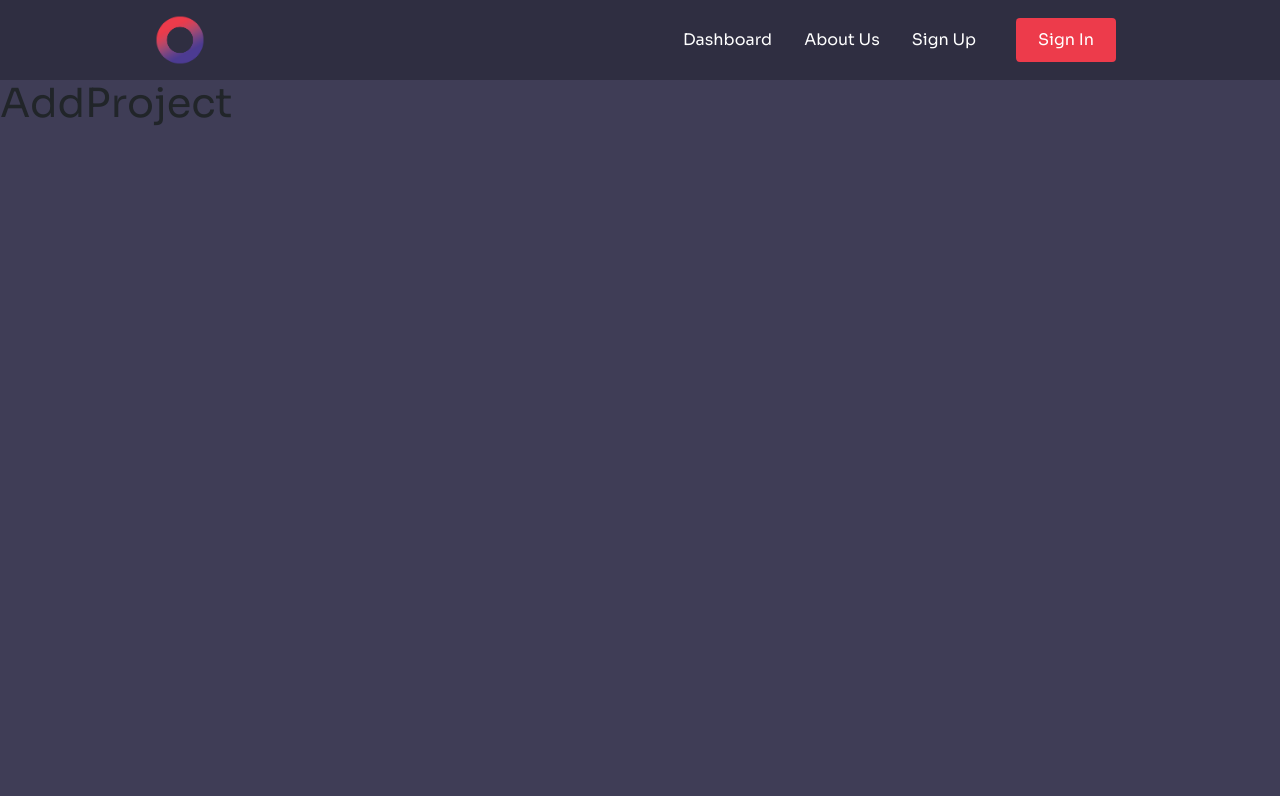
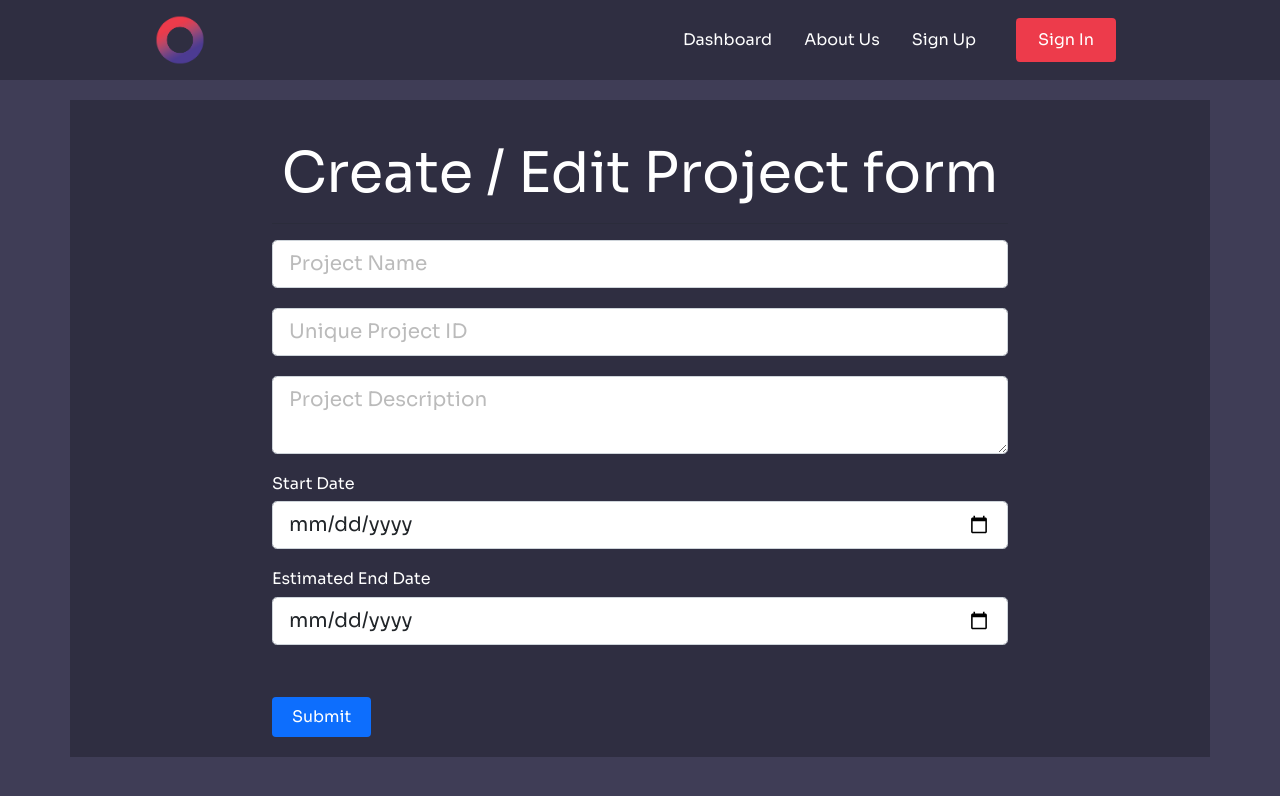
Before and after one commit to ImadMashhood/PPMTool, a React (Create React App) app in the folder ppmtool-react-client/: page /addProject in a window 1280 px wide. Shown: the top 796 px of the page. Built offline with nearby package versions, Linux system fonts and the light colour scheme.

Commit message:
Made visual changes and added JSON returning

```diff
--- a/ppmtool-react-client/src/App.css
+++ b/ppmtool-react-client/src/App.css
@@ -33,9 +33,13 @@ img {
   border-radius: 4px;
 }
 
-.list-group-item.delete {
+.button-wrapper .btn {
+  margin-bottom: 20px;
+}
+
+.project-board {
   color: white;
-  background-color: #ed3b4b;
+  background-color: #01baef;
   padding: 10px 22px;
   outline: none;
   border-radius: 4px;
@@ -114,8 +118,16 @@ img {
   color: #bbb !important;
 }
 
+.dash-board-button {
+  margin-top: 30px;
+  margin-bottom: 40px;
+  margin-left: 25%;
+  align-items: center;
+  justify-self: center;
+}
+
 .main {
-  margin-top: 20px;
+  margin-top: 10px;
   background-color: #3f3d56;
 }
 
@@ -249,3 +261,24 @@ img {
     margin-top: 2.5rem;
   }
 }
+
+.form-main {
+  margin-bottom: 20px;
+}
+.form-group {
+  margin-bottom: 20px;
+}
+
+.btn-primary {
+  font-size: 1rem;
+  padding: 8px 20px;
+  border: none;
+  border-radius: 4px;
+  text-align: center;
+  margin-top: 2rem;
+  cursor: pointer;
+  position: relative;
+  transition: all 0.35s;
+  outline: none;
+  color: #ed3b4b;
+}
--- a/ppmtool-react-client/src/components/Layout/DashboardElements.js
+++ b/ppmtool-react-client/src/components/Layout/DashboardElements.js
@@ -1,5 +1,5 @@
-import styled from 'styled-components';
-import { NavLink as Link } from 'react-router-dom';
+import styled from "styled-components";
+import { NavLink as Link } from "react-router-dom";
 
 export const CreateProjectBtn = styled(Link)`
   border-radius: 4px;
--- a/ppmtool-react-client/src/components/Layout/HeaderElements.js
+++ b/ppmtool-react-client/src/components/Layout/HeaderElements.js
@@ -20,6 +20,9 @@ export const NavLink = styled(Link)`
   height: 100%;
   cursor: pointer;
   &.active {
+    color: #ed3b4b;
+  }
+  &.hover {
     color: #ed3b4b;
   }
 `;
@@ -89,3 +92,30 @@ export const NavBtnLink = styled(Link)`
     color: #fff;
   }
 `;
+
+export const DashBtn = styled.nav`
+  display: flex;
+  align-items: center;
+  margin-right: 24px;
+  @media screen and (max-width: 768px) {
+    display: none;
+  }
+`;
+
+export const DashBtnLink = styled(Link)`
+  border-radius: 4px;
+  background: #ed3b4b;
+  text-decoration: none;
+  padding: 10px 22px;
+  margin-left: 30px;
+  color: #fff;
+  outline: none;
+  border: none;
+  cursor: pointer;
+  transition: all 0.2s ease-in-out;
+  &:hover {
+    transition: all 0.2s ease-in-out;
+    background: #4c3b92;
+    color: #fff;
+  }
+`;
--- a/ppmtool-react-client/src/components/Project/AddProject.js
+++ b/ppmtool-react-client/src/components/Project/AddProject.js
@@ -1,10 +1,100 @@
 import React, { Component } from "react";
+import { DashBtn, DashBtnLink } from "../Layout/HeaderElements";
 
 class AddProject extends Component {
+  constructor() {
+    super();
+    this.state = {
+      projectName: "",
+      projectIdentifier: "",
+      description: "",
+      start_date: "",
+      end_date: "",
+    };
+    this.onChange = this.onChange.bind(this);
+    this.onSubmit = this.onSubmit.bind(this);
+  }
+
+  onChange(e) {
+    this.setState({ [e.target.name]: e.target.value });
+  }
+
+  onSubmit(e) {
+    e.preventDefault();
+    const newProject = {
+      projectName: this.state.projectName,
+      projectIdentifier: this.state.projectIdentifier,
+      description: this.state.description,
+      start_date: this.state.start_date,
+      end_date: this.state.end_date,
+    };
+    console.log(newProject);
+  }
   render() {
     return (
-      <div>
-        <h1>AddProject</h1>
+      <div className="project">
+        <div className="container">
+          <div className="row">
+            <div className="col-md-8 m-auto">
+              <h5 className="display-4 text-center">
+                Create / Edit Project form
+              </h5>
+              <hr />
+              <form className="form-main" onSubmit={this.onSubmit}>
+                <div className="form-group">
+                  <input
+                    type="text"
+                    className="form-control form-control-lg "
+                    placeholder="Project Name"
+                    name="projectName"
+                    value={this.state.projectName}
+                    onChange={this.onChange}
+                  />
+                </div>
+                <div className="form-group">
+                  <input
+                    type="text"
+                    className="form-control form-control-lg"
+                    placeholder="Unique Project ID"
+                    name="projectIdentifier"
+                    value={this.state.projectIdentifier}
+                    onChange={this.onChange}
+                  />
+                </div>
+                <div className="form-group">
+                  <textarea
+                    className="form-control form-control-lg"
+                    placeholder="Project Description"
+                    name="description"
+                    value={this.state.description}
+                    onChange={this.onChange}
+                  ></textarea>
+                </div>
+                <h6 style={{ color: "#fff" }}>Start Date</h6>
+                <div className="form-group">
+                  <input
+                    type="date"
+                    className="form-control form-control-lg"
+                    name="start_date"
+                    value={this.state.start_date}
+                    onChange={this.onChange}
+                  />
+                </div>
+                <h6 style={{ color: "#fff" }}>Estimated End Date</h6>
+                <div className="form-group">
+                  <input
+                    type="date"
+                    className="form-control form-control-lg"
+                    name="end_date"
+                    value={this.state.end_date}
+                    onChange={this.onChange}
+                  />
+                </div>
+                <input type="submit" className="btn-primary" />
+              </form>
+            </div>
+          </div>
+        </div>
       </div>
     );
   }
--- a/ppmtool-react-client/src/components/Project/ProjectItem.js
+++ b/ppmtool-react-client/src/components/Project/ProjectItem.js
@@ -1,4 +1,5 @@
 import React, { Component } from "react";
+import { Nav, NavMenu, DashBtn, DashBtnLink } from "../Layout/HeaderElements";
 
 class ProjectItem extends Component {
   render() {
@@ -13,21 +14,11 @@ class ProjectItem extends Component {
               <h3>Spring / React Project</h3>
               <p>Project to create a Kanban Board with Spring Boot and React</p>
             </div>
-            <div className="col-md-4 d-none d-lg-block">
-              <ul className="list-group">
-                <a href="#">
-                  <li className="list-group-item board">Project Board</li>
-                </a>
-                <a href="#">
-                  <li className="list-group-item update">
-                    Update Project Info
-                  </li>
-                </a>
-                <a href="#">
-                  <li className="list-group-item delete">Delete Project</li>
-                </a>
-              </ul>
-            </div>
+          </div>
+          <div className="dash-board-button">
+            <DashBtnLink to="/projectBoard">Project Board</DashBtnLink>
+            <DashBtnLink to="/updateBoard">Update Project</DashBtnLink>
+            <DashBtnLink to="/updateBoard">Delete Project</DashBtnLink>
           </div>
         </div>
       </div>
```
